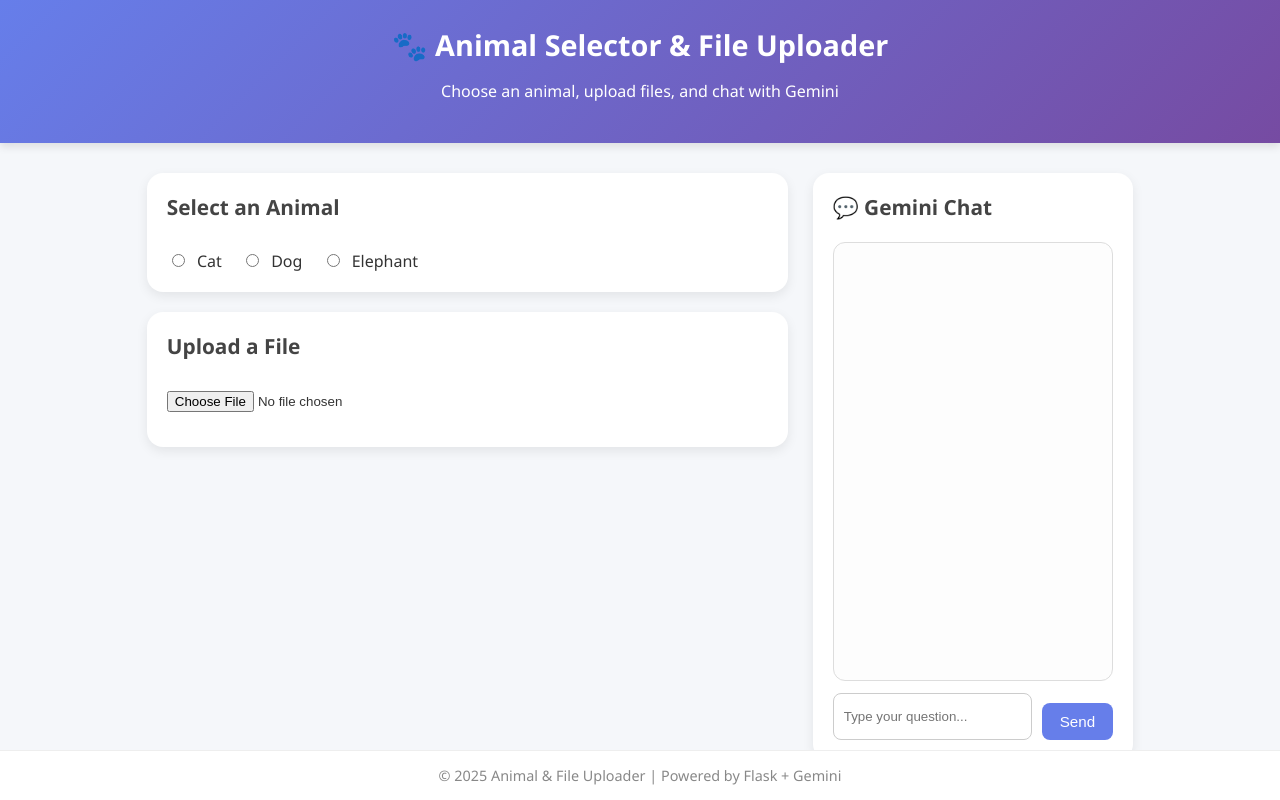
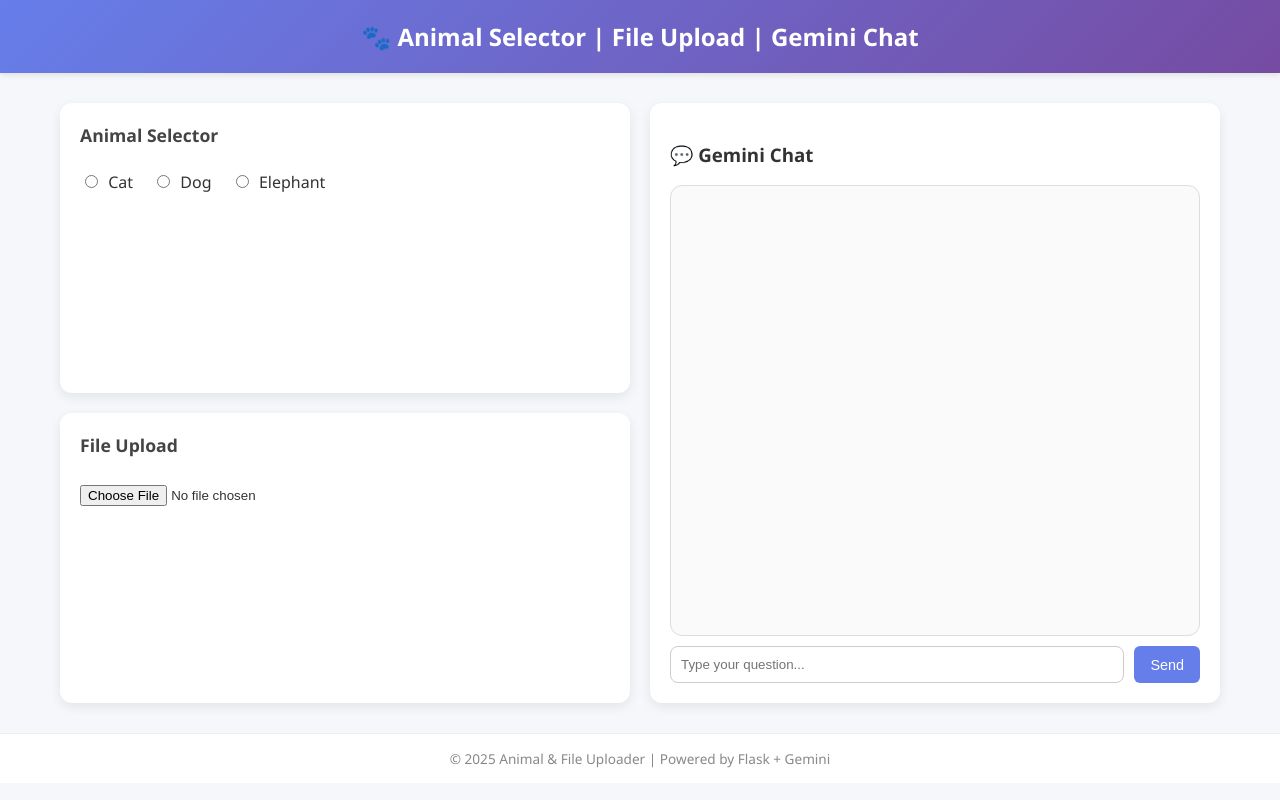
Before and after one commit to Shankarganesh127/TSAI_ERAv4_assignment_S3, a Flask app: page / in a window 1280 px wide. Run offline with Flask 3, Linux system fonts and the light colour scheme.

Commit message:
final webpage

```diff
--- a/templates/index.html
+++ b/templates/index.html
@@ -4,107 +4,100 @@
   <meta charset="UTF-8">
   <title>🐾 Animal & File Uploader</title>
   <style>
+    * { box-sizing: border-box; }
+
     body {
+      margin: 0;
+      padding: 0;
       font-family: 'Segoe UI', sans-serif;
       background: #f5f7fa;
-      margin: 0;
-      padding: 0;
       color: #333;
-      display: flex;
-      flex-direction: column;
-      min-height: 100vh;
     }
 
     header {
       background: linear-gradient(135deg, #667eea, #764ba2);
       color: #fff;
       text-align: center;
-      padding: 25px;
-      box-shadow: 0 4px 8px rgba(0,0,0,0.1);
+      padding: 20px;
+      box-shadow: 0 2px 6px rgba(0,0,0,0.1);
     }
 
     header h1 {
       margin: 0;
-      font-size: 1.8rem;
+      font-size: 1.5rem;
     }
 
     .main {
-      flex: 1;
-      display: grid;
-      grid-template-columns: 2fr 1fr;
-      gap: 25px;
       max-width: 1200px;
       margin: 30px auto;
       padding: 0 20px;
+      display: grid;
+      grid-template-columns: 1fr 1fr;
+      gap: 20px;
+    }
+
+    .left-column {
+      display: grid;
+      grid-template-rows: 1fr 1fr;
+      gap: 20px;
     }
 
     .box {
       background: #fff;
-      border-radius: 16px;
+      border-radius: 12px;
       padding: 20px;
       box-shadow: 0 4px 12px rgba(0,0,0,0.08);
-      transition: transform 0.2s ease, box-shadow 0.2s ease;
-    }
-
-    .box:hover {
-      transform: translateY(-2px);
-      box-shadow: 0 8px 18px rgba(0,0,0,0.15);
     }
 
     .box h3 {
       margin-top: 0;
-      font-size: 1.3rem;
+      font-size: 1.1rem;
       color: #444;
     }
 
     label {
       display: inline-block;
-      margin: 8px 15px 0 0;
+      margin: 6px 15px 0 0;
       cursor: pointer;
     }
 
-    input[type="radio"] {
-      margin-right: 8px;
-    }
+    input[type="radio"] { margin-right: 6px; }
 
-    input[type="file"] {
-      margin-top: 10px;
-    }
+    input[type="file"] { margin-top: 10px; }
 
     button {
-      margin-top: 10px;
-      padding: 10px 18px;
+      padding: 8px 16px;
       background: #667eea;
       color: #fff;
       border: none;
-      border-radius: 8px;
+      border-radius: 6px;
       cursor: pointer;
-      font-size: 0.95rem;
-      transition: background 0.2s ease;
+      font-size: 0.9rem;
     }
 
-    button:hover {
-      background: #5468d4;
-    }
+    button:hover { background: #5468d4; }
 
     img {
       max-width: 100%;
-      margin-top: 15px;
-      border-radius: 12px;
-      box-shadow: 0 3px 8px rgba(0,0,0,0.1);
+      margin-top: 12px;
+      border-radius: 10px;
     }
 
     .preview {
-      margin-top: 15px;
-      font-size: 0.95rem;
+      margin-top: 12px;
+      font-size: 0.9rem;
       color: #555;
     }
 
-    /* Gemini Chat Box */
+    /* Chat box */
     .chat-box {
       display: flex;
       flex-direction: column;
-      height: 100%;
+      height: 600px;
+      background: #fff;
+      border-radius: 12px;
+      box-shadow: 0 4px 12px rgba(0,0,0,0.08);
+      padding: 20px;
     }
 
     .chat-messages {
@@ -112,37 +105,35 @@
       overflow-y: auto;
       padding: 15px;
       border-radius: 12px;
-      background: #fdfdfd;
+      background: #fafafa;
       border: 1px solid #ddd;
     }
 
     .msg {
-      margin: 8px 0;
-      padding: 10px 15px;
+      margin: 6px 0;
+      padding: 10px 14px;
       border-radius: 12px;
       max-width: 80%;
-      line-height: 1.4;
+      word-wrap: break-word;
     }
 
     .user {
       background: #667eea;
       color: #fff;
       margin-left: auto;
-      font-family: "Segoe UI Semibold", sans-serif;
     }
 
     .gemini {
-      background: #f0f3ff;
+      background: #eaefff;
       color: #333;
       margin-right: auto;
       font-style: italic;
-      font-family: Georgia, serif;
     }
 
     .chat-input {
       display: flex;
-      margin-top: 12px;
       gap: 10px;
+      margin-top: 10px;
     }
 
     .chat-input input {
@@ -155,41 +146,49 @@
     footer {
       text-align: center;
       padding: 15px;
+      margin-top: 30px;
       color: #888;
-      font-size: 0.9rem;
+      font-size: 0.85rem;
       background: #fff;
       border-top: 1px solid #eee;
+    }
+
+    /* Responsive */
+    @media (max-width: 900px) {
+      .main {
+        grid-template-columns: 1fr;
+      }
+      .left-column {
+        grid-template-rows: auto auto;
+      }
     }
   </style>
 </head>
 <body>
   <header>
-    <h1>🐾 Animal Selector & File Uploader</h1>
-    <p>Choose an animal, upload files, and chat with Gemini</p>
+    <h1>🐾 Animal Selector | File Upload | Gemini Chat</h1>
   </header>
 
   <div class="main">
     <!-- Left Column -->
-    <div>
-      <!-- Animal Box -->
+    <div class="left-column">
       <div class="box">
-        <h3>Select an Animal</h3>
+        <h3>Animal Selector</h3>
         <label><input type="radio" name="animal" value="cat"> Cat</label>
         <label><input type="radio" name="animal" value="dog"> Dog</label>
         <label><input type="radio" name="animal" value="elephant"> Elephant</label>
         <div id="animalResult"></div>
       </div>
 
-      <!-- File Upload Box -->
-      <div class="box" style="margin-top:20px;">
-        <h3>Upload a File</h3>
+      <div class="box">
+        <h3>File Upload</h3>
         <input type="file" id="fileInput">
         <div id="fileResult" class="preview"></div>
       </div>
     </div>
 
-    <!-- Right Column: Gemini Chat -->
-    <div class="box chat-box">
+    <!-- Right Column -->
+    <div class="chat-box">
       <h3>💬 Gemini Chat</h3>
       <div id="chatMessages" class="chat-messages"></div>
       <div class="chat-input">
@@ -263,18 +262,14 @@
 
       const chatBox = document.getElementById("chatMessages");
 
-      // Add user message
       const userMsg = document.createElement("div");
       userMsg.className = "msg user";
       userMsg.textContent = question;
       chatBox.appendChild(userMsg);
 
       input.value = "";
-
-      // Scroll
       chatBox.scrollTop = chatBox.scrollHeight;
 
-      // Send to backend
       const res = await fetch("/ask_gemini", {
         method: "POST",
         headers: { "Content-Type": "application/json" },
@@ -282,13 +277,11 @@
       });
       const data = await res.json();
 
-      // Add Gemini response
       const geminiMsg = document.createElement("div");
       geminiMsg.className = "msg gemini";
       geminiMsg.textContent = data.answer || data.error;
       chatBox.appendChild(geminiMsg);
 
-      // Scroll to bottom
       chatBox.scrollTop = chatBox.scrollHeight;
     }
   </script>
```
